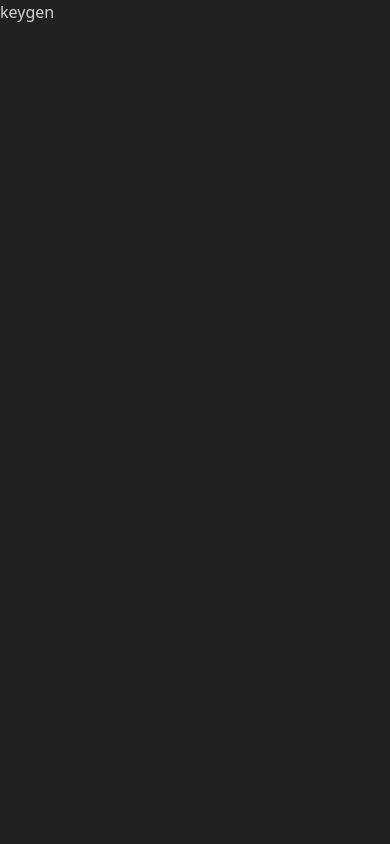
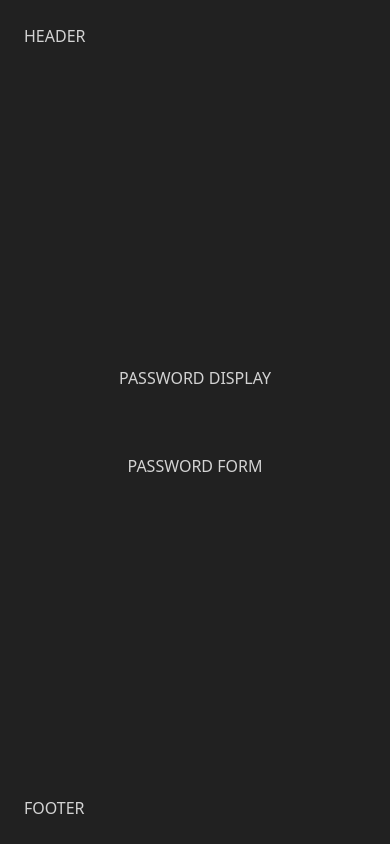
Before and after one commit to jxhnkndl/react-password-gen, a React (Create React App) app: page / in a window 390 px wide. Built offline with nearby package versions, Linux system fonts and the light colour scheme.

Commit message:
create basic mobile layout

```diff
--- a/src/App.js
+++ b/src/App.js
@@ -1,7 +1,20 @@
 import React from 'react';
+import Header from './layout/Header';
+import Footer from './layout/Footer';
+import PasswordDisplay from './components/PasswordDisplay';
+import PasswordForm from './components/PasswordForm';
 
 function App() {
-  return <h1>keygen</h1>;
+  return (
+    <div className="min-h-screen flex flex-col justify-between">
+      <Header />
+      <main className="container px-6">
+        <PasswordDisplay />
+        <PasswordForm />
+      </main>
+      <Footer />
+    </div>
+  );
 }
 
 export default App;
```
